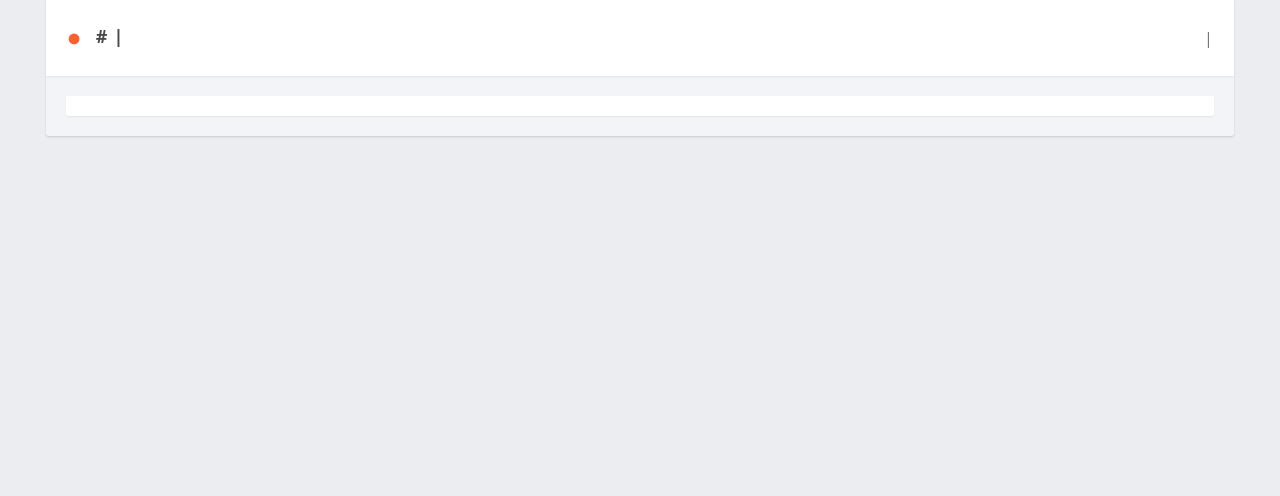
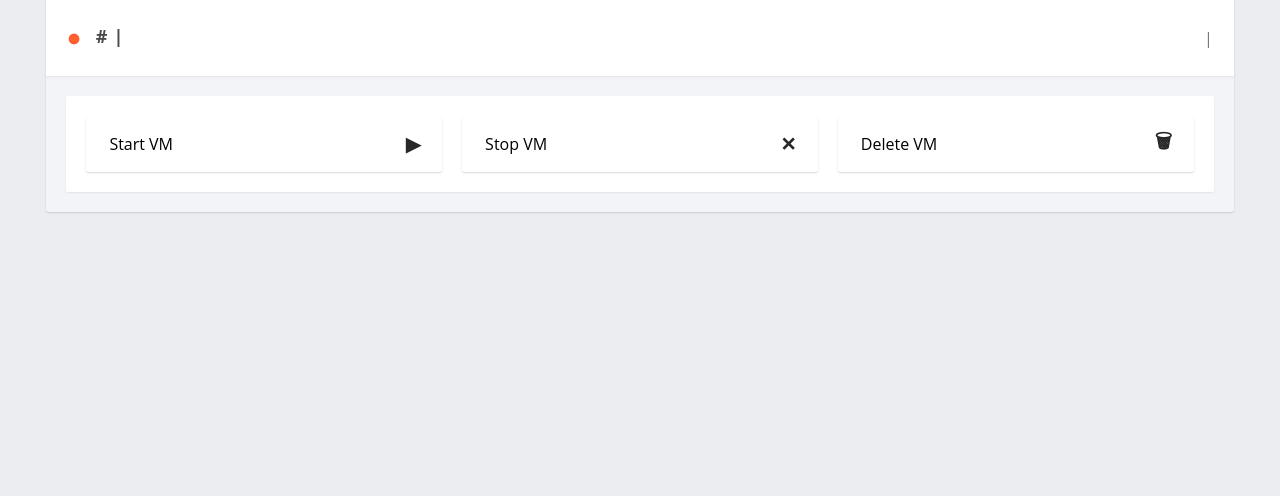
Before and after one commit to CamTosh/VirtDashboard, a Flask app: template templates/vm.html in a window 1280 px wide. Shown: the part 130-626 px from the top of the page. Run offline with Flask 2, Linux system fonts and the light colour scheme; the template is opened without the code that fills it, so the values that code supplies are empty; some libraries are stand-ins or nearby versions.

Commit message:
add start, stop, delete

```diff
--- a/app.py
+++ b/app.py
@@ -21,7 +21,6 @@
 	else:
 		return render_template('login.html')
 
-
 @app.route('/vm/<string:vm_name>')
 def getVM(vm_name):
 
@@ -30,10 +29,35 @@
 		a = API()
 		server = a.loadServer(vm_name)
 
-		return render_template('vm.html', srv=server)
+		return render_template('vm.html', srv=server, ip=getHost())
 	else:
 		return render_template('login.html')
 
+@app.route('/vm_action/<string:action>/<string:vm_name>', methods=['POST'])
+def action(action, vm_name):
+
+	if session:
+		api = API()
+
+		if action == "start":
+			api.start(vm_name)
+
+			return "start"
+
+		elif action == "stop":
+			api.stop(vm_name)
+
+			return "stop"
+
+		elif action == "delete":
+			api.delete(vm_name)
+
+			return "delete"
+
+		else:
+			return "error"
+	else:
+		return redirect(url_for('index'))
 
 @app.route('/create')
 def create():
@@ -69,12 +93,16 @@
 
 	return redirect(url_for('index'))
 
-if __name__ == '__main__':
 
-
+def getHost():
 	f = open("conf.json")
 	conf = json.loads(f.read())
 	f.close()
 	c = conf['dashboard']
 
+	return c
+
+if __name__ == '__main__':
+
+	c = getHost()
 	app.run(host=c['ip'], port=c['port'], debug=c['debug'])
--- a/templates/vm.html
+++ b/templates/vm.html
@@ -18,6 +18,29 @@
 				<div class="serv__ip">{{ srv['image']  }} | {{ srv['backend']  }}</div>
 			</header>
 			<article class="serv__gpu">
+				<div class="serv__grid-3">
+
+					<div class="serv__mod" id="start">
+						Start VM
+						<div class="serv__modNumber">
+							▶
+						</div>
+					</div>
+					<div class="serv__mod" id="stop">
+						Stop VM
+						<div class="serv__modNumber">
+							✕
+						</div>
+					</div>
+
+					<div class="serv__mod" id="delete">
+						Delete VM
+						<div class="serv__modNumber">
+							🗑
+						</div>
+					</div>
+
+				</div>
 				<div class="serv__grid-3">
 					{% for ele in srv['parameters'] %}
 						<div class="serv__mod">
@@ -45,4 +68,31 @@
 			</article>
 		</section>
 	</div>
+	<script type="text/javascript" src="https://code.jquery.com/jquery-3.2.1.min.js""></script>
+	<script type="text/javascript">
+		$(document).ready(function() {
+		$("#start").click(function() {
+			call("start");
+		});
+
+		$("#stop").click(function() {
+			call("stop");
+		});
+
+		$("#delete").click(function() {
+			call("delete");
+			window.location.assign('http://{{ ip['ip'] }}:{{ ip['port'] }}');
+		});
+
+		function call(arg) {
+			var name = '{{ srv['name'] }}';
+			var ip = 'http://{{ ip['ip'] }}:{{ ip['port'] }}';
+
+			$.ajax({
+				url: ip + '/vm_action/' + arg + '/' + name,
+				type: 'POST'
+			});
+		}
+	});
+	</script>
 {% endblock %}
```
Also changed, not shown: app/api.py (+16 -0 lines).
